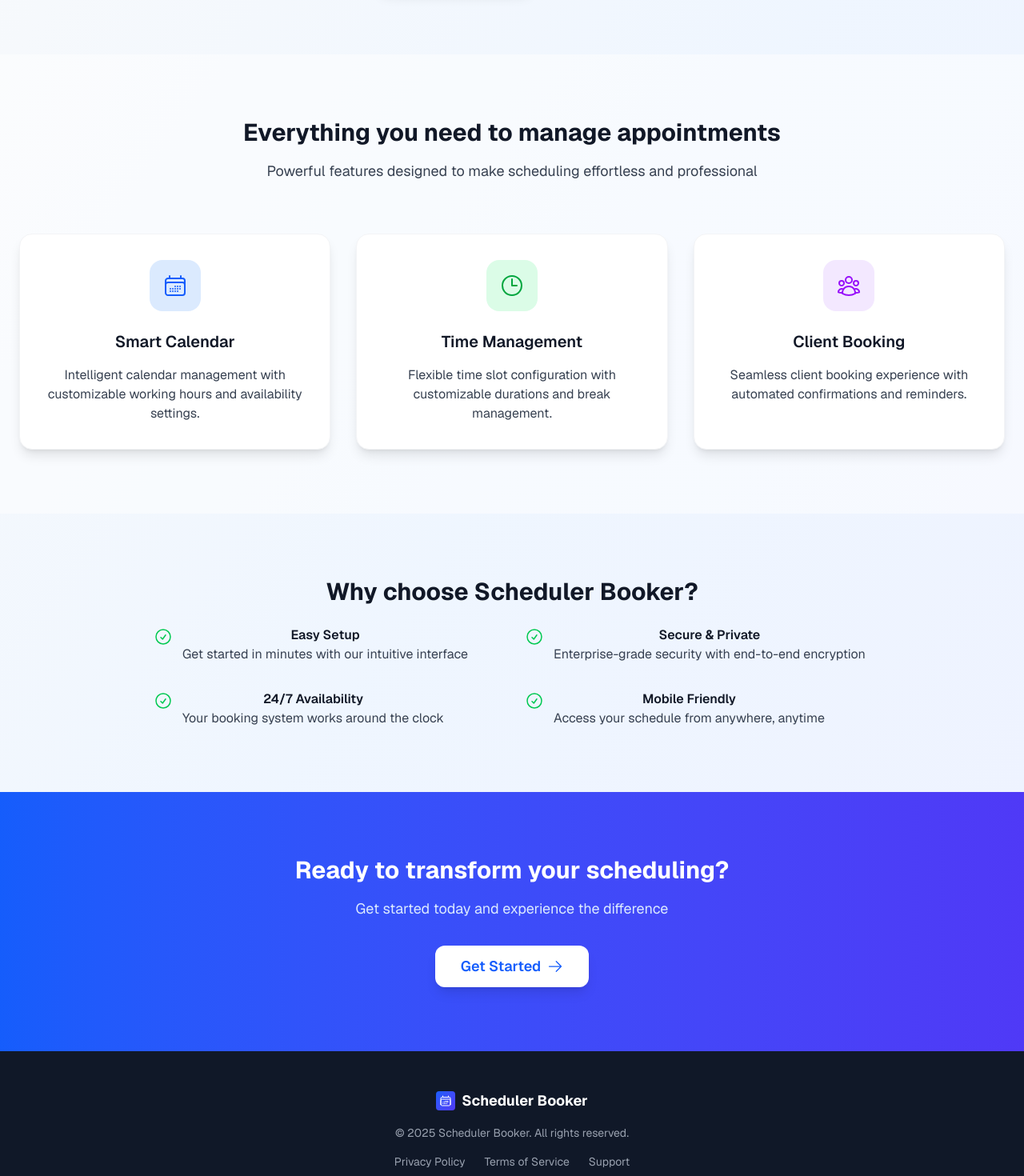
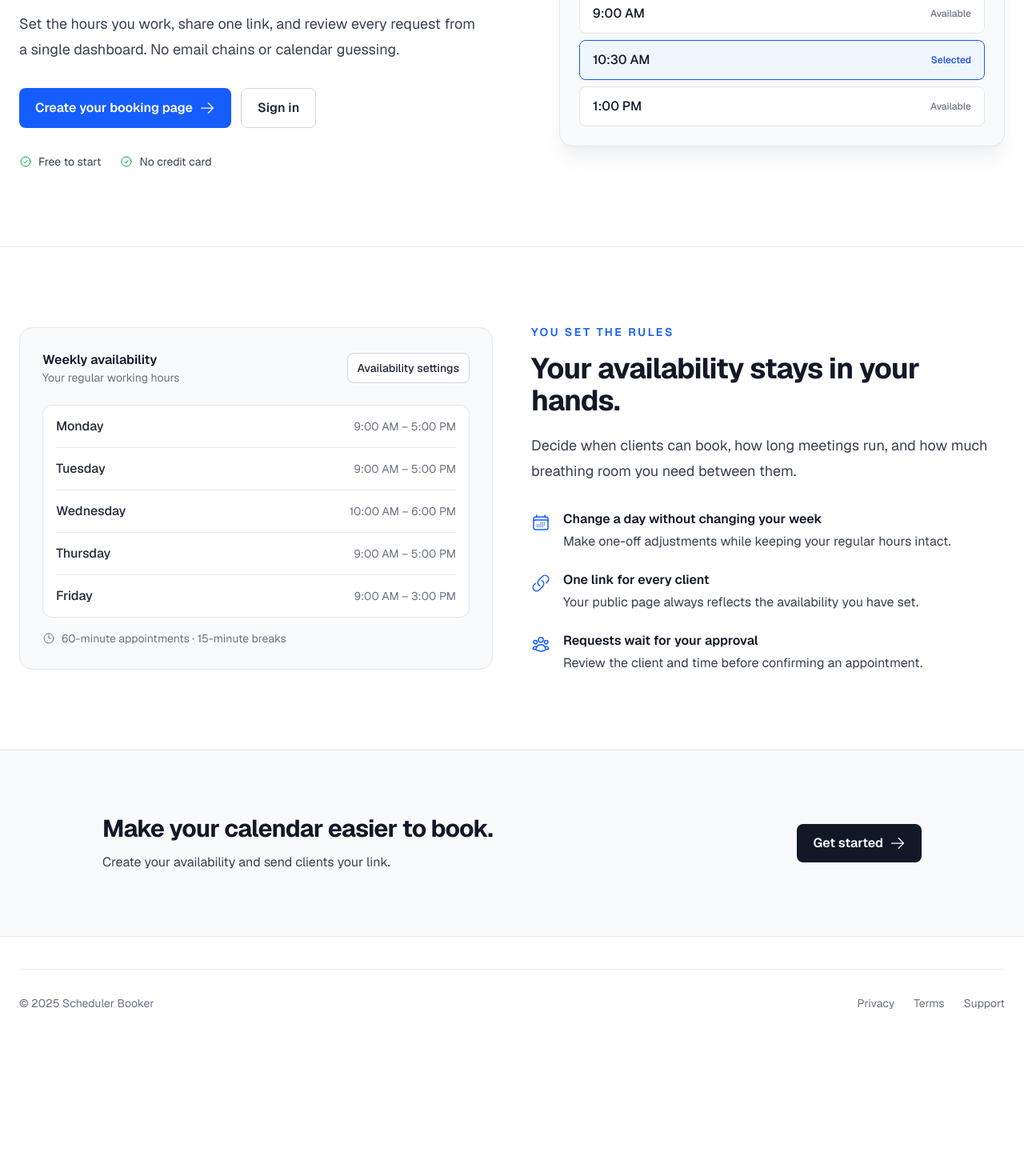
Before and after one commit to avalos010/scheduler-booker, a Next.js app: page / in a window 1280 px wide. Shown: the part 400-1870 px from the top of the page at 80% size. After the commit the page ends 1704 px from the top, so only its background shows below. Built offline with nearby package versions, Linux system fonts and the light colour scheme; no server answers.

Commit message:
update landing page

```diff
--- a/src/app/page.tsx
+++ b/src/app/page.tsx
@@ -8,12 +8,13 @@ import {
   UserGroupIcon,
   ArrowRightIcon,
   CheckCircleIcon,
+  LinkIcon,
 } from "@heroicons/react/24/outline";
 
 export const metadata: Metadata = {
-  title: "Intelligent Appointment Scheduling & Booking Platform",
+  title: "Online Appointment Scheduling for Independent Professionals",
   description:
-    "Streamline your appointment booking with our intelligent scheduling platform. Manage availability, automate bookings, and focus on what matters most. Perfect for professionals, consultants, and service providers.",
+    "Set your availability, share a booking link, and manage client appointment requests from one straightforward dashboard.",
   keywords: [
     "appointment scheduling",
     "online booking",
@@ -29,30 +30,35 @@ export const metadata: Metadata = {
     "meeting scheduler",
   ],
   openGraph: {
-    title:
-      "Scheduler Booker - Intelligent Appointment Scheduling & Booking Platform",
+    title: "Scheduler Booker - Simple Online Appointment Scheduling",
     description:
-      "Streamline your appointment booking with our intelligent scheduling platform. Manage availability, automate bookings, and focus on what matters most.",
-    url: "https://scheduler-booker.vercel.app",
-    images: [
-      {
-        url: "/og-image.png",
-        width: 1200,
-        height: 630,
-        alt: "Scheduler Booker - Professional Appointment Scheduling Platform",
-      },
-    ],
+      "Set your availability, share a booking link, and manage client appointment requests from one dashboard.",
+    url: "/",
   },
   twitter: {
     card: "summary_large_image",
-    title:
-      "Scheduler Booker - Intelligent Appointment Scheduling & Booking Platform",
+    title: "Scheduler Booker - Simple Online Appointment Scheduling",
     description:
-      "Streamline your appointment booking with our intelligent scheduling platform. Manage availability, automate bookings, and focus on what matters most.",
-    images: ["/og-image.png"],
+      "Set your availability, share a booking link, and manage client appointment requests from one dashboard.",
   },
   alternates: {
     canonical: "/",
+  },
+};
+
+const softwareApplicationStructuredData = {
+  "@context": "https://schema.org",
+  "@type": "SoftwareApplication",
+  name: "Scheduler Booker",
+  description:
+    "Online appointment scheduling and booking software for independent professionals.",
+  url: "https://scheduler-booker.vercel.app",
+  applicationCategory: "BusinessApplication",
+  operatingSystem: "Web",
+  offers: {
+    "@type": "Offer",
+    price: "0",
+    priceCurrency: "USD",
   },
 };
 
@@ -90,197 +96,188 @@ export default async function Home() {
   }
 
   return (
-    <div className="min-h-screen bg-gradient-to-br from-slate-50 via-blue-50 to-indigo-50">
-      {/* Hero Section */}
-      <div className="px-6 py-16 sm:py-20">
-        <div className="max-w-7xl mx-auto text-center">
-          <h1 className="text-4xl sm:text-5xl md:text-6xl font-bold text-gray-900 mb-6 leading-tight">
-            Simplify Your
-            <span className="bg-gradient-to-r from-blue-600 to-indigo-600 bg-clip-text text-transparent">
-              {" "}
-              Scheduling
-            </span>
+    <div className="min-h-screen bg-white dark:bg-slate-950">
+      <script type="application/ld+json">
+        {JSON.stringify(softwareApplicationStructuredData).replace(
+          /</g,
+          "\\u003c"
+        )}
+      </script>
+      <main>
+        <section className="border-b border-gray-200 px-6 py-16 dark:border-slate-800 sm:py-24">
+          <div className="mx-auto grid max-w-7xl items-center gap-14 lg:grid-cols-[1fr_0.9fr]">
+            <div className="max-w-2xl">
+              <p className="mb-5 text-sm font-semibold uppercase tracking-[0.18em] text-blue-600 dark:text-blue-300">
+                Scheduling without the back-and-forth
+              </p>
+              <h1 className="text-5xl font-bold leading-[1.05] tracking-tight text-gray-900 dark:text-white sm:text-6xl">
+                Give clients a simple way to book your time.
               </h1>
-          <p className="text-lg sm:text-xl text-gray-600 mb-8 max-w-3xl mx-auto px-4">
-            Streamline your appointment booking with our intelligent scheduling
-            platform. Manage availability, automate bookings, and focus on what
-            matters most.
+              <p className="mt-6 max-w-xl text-lg leading-8 text-gray-600 dark:text-slate-300">
+                Set the hours you work, share one link, and review every request
+                from a single dashboard. No email chains or calendar guessing.
               </p>
-          <div className="flex flex-col sm:flex-row gap-4 justify-center max-w-md mx-auto sm:max-w-none">
+              <div className="mt-8 flex flex-col gap-3 sm:flex-row">
                 <Link
                   href="/signup"
-              className="inline-flex items-center justify-center px-8 py-4 sm:py-3 bg-gradient-to-r from-blue-600 to-indigo-600 text-white text-base sm:text-lg font-semibold rounded-xl hover:from-blue-700 hover:to-indigo-700 transition-all duration-200 transform hover:-translate-y-1 shadow-lg hover:shadow-xl active:scale-95"
+                  className="inline-flex items-center justify-center rounded-lg bg-blue-600 px-5 py-3 font-semibold text-white transition-colors hover:bg-blue-700"
                 >
-              Get Started
-              <ArrowRightIcon className="w-5 h-5 ml-2" />
+                  Create your booking page
+                  <ArrowRightIcon className="ml-2 h-5 w-5" />
                 </Link>
                 <Link
                   href="/login"
-              className="inline-flex items-center justify-center px-8 py-4 sm:py-3 border-2 border-gray-300 text-gray-700 text-base sm:text-lg font-semibold rounded-xl hover:border-gray-400 hover:bg-gray-50 transition-all duration-200 active:scale-95"
+                  className="inline-flex items-center justify-center rounded-lg border border-gray-300 px-5 py-3 font-semibold text-gray-700 transition-colors hover:bg-gray-50 dark:border-slate-700 dark:text-slate-200 dark:hover:bg-slate-900"
                 >
-              Sign In
+                  Sign in
                 </Link>
+              </div>
+              <div className="mt-8 flex flex-wrap gap-x-6 gap-y-2 text-sm text-gray-600 dark:text-slate-400">
+                <span className="flex items-center gap-2">
+                  <CheckCircleIcon className="h-4 w-4 text-green-600" /> Free to start
+                </span>
+                <span className="flex items-center gap-2">
+                  <CheckCircleIcon className="h-4 w-4 text-green-600" /> No credit card
+                </span>
+              </div>
+            </div>
+
+            <div className="rounded-2xl border border-gray-200 bg-gray-50 p-4 shadow-xl shadow-gray-200/50 dark:border-slate-700 dark:bg-slate-900 dark:shadow-none sm:p-6">
+              <div className="mb-6 flex items-center justify-between border-b border-gray-200 pb-4 dark:border-slate-700">
+                <div>
+                  <p className="font-semibold text-gray-900 dark:text-white">September 2026</p>
+                  <p className="text-sm text-gray-500 dark:text-slate-400">Select an available time</p>
+                </div>
+                <CalendarDaysIcon className="h-6 w-6 text-blue-600 dark:text-blue-300" />
+              </div>
+              <div className="grid grid-cols-5 gap-2 text-center">
+                {["Mon", "Tue", "Wed", "Thu", "Fri"].map((day, index) => (
+                  <div key={day} className={index === 2 ? "rounded-lg bg-blue-600 py-3 text-white" : "py-3"}>
+                    <p className={`text-xs ${index === 2 ? "text-blue-100" : "text-gray-500 dark:text-slate-400"}`}>{day}</p>
+                    <p className="mt-1 font-semibold">{7 + index}</p>
+                  </div>
+                ))}
+              </div>
+              <div className="mt-6 space-y-2">
+                {["9:00 AM", "10:30 AM", "1:00 PM"].map((time, index) => (
+                  <div
+                    key={time}
+                    className={`flex items-center justify-between rounded-lg border px-4 py-3 ${
+                      index === 1
+                        ? "border-blue-600 bg-blue-50 dark:bg-blue-950"
+                        : "border-gray-200 bg-white dark:border-slate-700 dark:bg-slate-800"
+                    }`}
+                  >
+                    <span className="font-medium text-gray-900 dark:text-white">{time}</span>
+                    <span className={`text-xs font-medium ${index === 1 ? "text-blue-700 dark:text-blue-200" : "text-gray-500 dark:text-slate-400"}`}>
+                      {index === 1 ? "Selected" : "Available"}
+                    </span>
+                  </div>
+                ))}
               </div>
             </div>
           </div>
+        </section>
 
-      {/* Features Section */}
-      <div className="px-6 py-20 bg-white/50">
-        <div className="max-w-7xl mx-auto">
-          <div className="text-center mb-16">
-            <h2 className="text-3xl font-bold text-gray-900 mb-4">
-              Everything you need to manage appointments
-            </h2>
-            <p className="text-lg text-gray-600 max-w-2xl mx-auto">
-              Powerful features designed to make scheduling effortless and
-              professional
-            </p>
+        <section className="px-6 py-16 sm:py-24">
+          <div className="mx-auto grid max-w-7xl gap-12 lg:grid-cols-2 lg:items-center">
+            <div className="order-2 rounded-2xl border border-gray-200 bg-gray-50 p-5 dark:border-slate-700 dark:bg-slate-900 lg:order-1 sm:p-7">
+              <div className="flex items-center justify-between">
+                <div>
+                  <p className="font-semibold text-gray-900 dark:text-white">Weekly availability</p>
+                  <p className="text-sm text-gray-500 dark:text-slate-400">Your regular working hours</p>
                 </div>
-
-          <div className="grid md:grid-cols-3 gap-8">
-            <div className="text-center p-8 bg-white rounded-2xl shadow-lg border border-gray-100">
-              <div className="w-16 h-16 bg-blue-100 rounded-2xl flex items-center justify-center mx-auto mb-6">
-                <CalendarDaysIcon className="w-8 h-8 text-blue-600" />
+                <span className="rounded-lg border border-gray-300 bg-white px-3 py-2 text-sm font-medium text-gray-700 dark:border-slate-600 dark:bg-slate-800 dark:text-slate-200">
+                  Availability settings
+                </span>
               </div>
-              <h3 className="text-xl font-semibold text-gray-900 mb-4">
-                Smart Calendar
-              </h3>
-              <p className="text-gray-600">
-                Intelligent calendar management with customizable working hours
-                and availability settings.
-              </p>
+              <div className="mt-6 divide-y divide-gray-200 rounded-xl border border-gray-200 bg-white px-4 dark:divide-slate-700 dark:border-slate-700 dark:bg-slate-800">
+                {[
+                  ["Monday", "9:00 AM – 5:00 PM"],
+                  ["Tuesday", "9:00 AM – 5:00 PM"],
+                  ["Wednesday", "10:00 AM – 6:00 PM"],
+                  ["Thursday", "9:00 AM – 5:00 PM"],
+                  ["Friday", "9:00 AM – 3:00 PM"],
+                ].map(([day, hours]) => (
+                  <div key={day} className="flex items-center justify-between py-3.5">
+                    <span className="font-medium text-gray-800 dark:text-slate-200">{day}</span>
+                    <span className="text-sm text-gray-500 dark:text-slate-400">{hours}</span>
                   </div>
-
-            <div className="text-center p-8 bg-white rounded-2xl shadow-lg border border-gray-100">
-              <div className="w-16 h-16 bg-green-100 rounded-2xl flex items-center justify-center mx-auto mb-6">
-                <ClockIcon className="w-8 h-8 text-green-600" />
+                ))}
               </div>
-              <h3 className="text-xl font-semibold text-gray-900 mb-4">
-                Time Management
-              </h3>
-              <p className="text-gray-600">
-                Flexible time slot configuration with customizable durations and
-                break management.
-              </p>
-            </div>
-
-            <div className="text-center p-8 bg-white rounded-2xl shadow-lg border border-gray-100">
-              <div className="w-16 h-16 bg-purple-100 rounded-2xl flex items-center justify-center mx-auto mb-6">
-                <UserGroupIcon className="w-8 h-8 text-purple-600" />
-              </div>
-              <h3 className="text-xl font-semibold text-gray-900 mb-4">
-                Client Booking
-              </h3>
-              <p className="text-gray-600">
-                Seamless client booking experience with automated confirmations
-                and reminders.
-              </p>
-            </div>
-          </div>
+              <div className="mt-4 flex items-center gap-2 text-sm text-gray-500 dark:text-slate-400">
+                <ClockIcon className="h-4 w-4" />
+                60-minute appointments · 15-minute breaks
               </div>
             </div>
 
-      {/* Benefits Section */}
-      <div className="px-6 py-20">
-        <div className="max-w-7xl mx-auto">
-          <div className="text-center">
-            <h2 className="text-3xl font-bold text-gray-900 mb-6">
-              Why choose Scheduler Booker?
+            <div className="order-1 lg:order-2">
+              <p className="text-sm font-semibold uppercase tracking-[0.18em] text-blue-600 dark:text-blue-300">
+                You set the rules
+              </p>
+              <h2 className="mt-4 text-3xl font-bold tracking-tight text-gray-900 dark:text-white sm:text-4xl">
+                Your availability stays in your hands.
               </h2>
-            <div className="grid md:grid-cols-2 gap-8 max-w-4xl mx-auto">
-              <div className="flex items-start space-x-3">
-                <CheckCircleIcon className="w-6 h-6 text-green-500 mt-0.5 flex-shrink-0" />
+              <p className="mt-5 max-w-xl text-lg leading-8 text-gray-600 dark:text-slate-300">
+                Decide when clients can book, how long meetings run, and how much
+                breathing room you need between them.
+              </p>
+
+              <div className="mt-8 space-y-6">
+                <div className="flex gap-4">
+                  <CalendarDaysIcon className="mt-1 h-6 w-6 shrink-0 text-blue-600 dark:text-blue-300" />
                   <div>
-                  <h3 className="font-semibold text-gray-900">Easy Setup</h3>
-                  <p className="text-gray-600">
-                    Get started in minutes with our intuitive interface
-                  </p>
+                    <h3 className="font-semibold text-gray-900 dark:text-white">Change a day without changing your week</h3>
+                    <p className="mt-1 text-gray-600 dark:text-slate-400">Make one-off adjustments while keeping your regular hours intact.</p>
                   </div>
                 </div>
-              <div className="flex items-start space-x-3">
-                <CheckCircleIcon className="w-6 h-6 text-green-500 mt-0.5 flex-shrink-0" />
+                <div className="flex gap-4">
+                  <LinkIcon className="mt-1 h-6 w-6 shrink-0 text-blue-600 dark:text-blue-300" />
                   <div>
-                  <h3 className="font-semibold text-gray-900">
-                    Secure & Private
-                  </h3>
-                  <p className="text-gray-600">
-                    Enterprise-grade security with end-to-end encryption
-                  </p>
+                    <h3 className="font-semibold text-gray-900 dark:text-white">One link for every client</h3>
+                    <p className="mt-1 text-gray-600 dark:text-slate-400">Your public page always reflects the availability you have set.</p>
                   </div>
                 </div>
-              <div className="flex items-start space-x-3">
-                <CheckCircleIcon className="w-6 h-6 text-green-500 mt-0.5 flex-shrink-0" />
+                <div className="flex gap-4">
+                  <UserGroupIcon className="mt-1 h-6 w-6 shrink-0 text-blue-600 dark:text-blue-300" />
                   <div>
-                  <h3 className="font-semibold text-gray-900">
-                    24/7 Availability
-                  </h3>
-                  <p className="text-gray-600">
-                    Your booking system works around the clock
-                  </p>
-                </div>
-              </div>
-              <div className="flex items-start space-x-3">
-                <CheckCircleIcon className="w-6 h-6 text-green-500 mt-0.5 flex-shrink-0" />
-                <div>
-                  <h3 className="font-semibold text-gray-900">
-                    Mobile Friendly
-                  </h3>
-                  <p className="text-gray-600">
-                    Access your schedule from anywhere, anytime
-                  </p>
+                    <h3 className="font-semibold text-gray-900 dark:text-white">Requests wait for your approval</h3>
+                    <p className="mt-1 text-gray-600 dark:text-slate-400">Review the client and time before confirming an appointment.</p>
                   </div>
                 </div>
               </div>
             </div>
           </div>
+        </section>
+
+        <section className="border-y border-gray-200 bg-gray-50 px-6 py-16 dark:border-slate-800 dark:bg-slate-900 sm:py-20">
+          <div className="mx-auto flex max-w-5xl flex-col justify-between gap-8 md:flex-row md:items-center">
+            <div>
+              <h2 className="text-3xl font-bold tracking-tight text-gray-900 dark:text-white">
+                Make your calendar easier to book.
+              </h2>
+              <p className="mt-3 text-gray-600 dark:text-slate-300">
+                Create your availability and send clients your link.
+              </p>
             </div>
-
-      {/* CTA Section */}
-      <div className="px-6 py-20 bg-gradient-to-r from-blue-600 to-indigo-600">
-        <div className="max-w-4xl mx-auto text-center">
-          <h2 className="text-2xl sm:text-3xl font-bold text-white mb-4">
-            Ready to transform your scheduling?
-          </h2>
-          <p className="text-blue-100 mb-8 text-base sm:text-lg">
-            Get started today and experience the difference
-          </p>
             <Link
               href="/signup"
-            className="inline-flex items-center justify-center px-8 py-4 sm:py-3 bg-white text-blue-600 text-base sm:text-lg font-semibold rounded-xl hover:bg-gray-50 transition-all duration-200 transform hover:-translate-y-1 shadow-lg active:scale-95 max-w-xs mx-auto sm:max-w-none"
+              className="inline-flex shrink-0 items-center justify-center rounded-lg bg-gray-900 px-5 py-3 font-semibold text-white transition-colors hover:bg-gray-700 dark:bg-white dark:text-slate-900 dark:hover:bg-slate-200"
             >
-            Get Started
-            <ArrowRightIcon className="w-5 h-5 ml-2" />
+              Get started
+              <ArrowRightIcon className="ml-2 h-5 w-5" />
             </Link>
           </div>
-      </div>
+        </section>
+      </main>
 
-      {/* Footer */}
-      <footer className="px-6 py-12 bg-gray-900 text-gray-400">
-        <div className="max-w-7xl mx-auto text-center">
-          <div className="flex items-center justify-center space-x-2 mb-4">
-            <div className="w-6 h-6 bg-gradient-to-br from-blue-600 to-indigo-600 rounded flex items-center justify-center">
-              <CalendarDaysIcon className="w-4 h-4 text-white" />
-            </div>
-            <span className="text-lg font-bold text-white">
-              Scheduler Booker
-            </span>
-          </div>
-          <p className="text-sm mb-4">
-            © {new Date().getFullYear()} Scheduler Booker. All rights reserved.
-          </p>
-          <div className="flex justify-center space-x-6 text-sm">
-            <a href="/privacy" className="hover:text-white transition-colors">
-              Privacy Policy
-            </a>
-            <a href="/terms" className="hover:text-white transition-colors">
-              Terms of Service
-            </a>
-            <a
-              href="mailto:luizavalos40@gmail.com"
-              className="hover:text-white transition-colors"
-            >
-              Support
-            </a>
+      <footer className="px-6 py-10">
+        <div className="mx-auto flex max-w-7xl flex-col gap-5 border-t border-gray-200 pt-8 text-sm text-gray-500 dark:border-slate-800 dark:text-slate-400 sm:flex-row sm:items-center sm:justify-between">
+          <p>© {new Date().getFullYear()} Scheduler Booker</p>
+          <div className="flex gap-6">
+            <Link href="/privacy" className="hover:text-gray-900 dark:hover:text-white">Privacy</Link>
+            <Link href="/terms" className="hover:text-gray-900 dark:hover:text-white">Terms</Link>
+            <a href="mailto:luizavalos40@gmail.com" className="hover:text-gray-900 dark:hover:text-white">Support</a>
           </div>
         </div>
       </footer>
```
Lines whose indentation alone changed are shown as unchanged.
